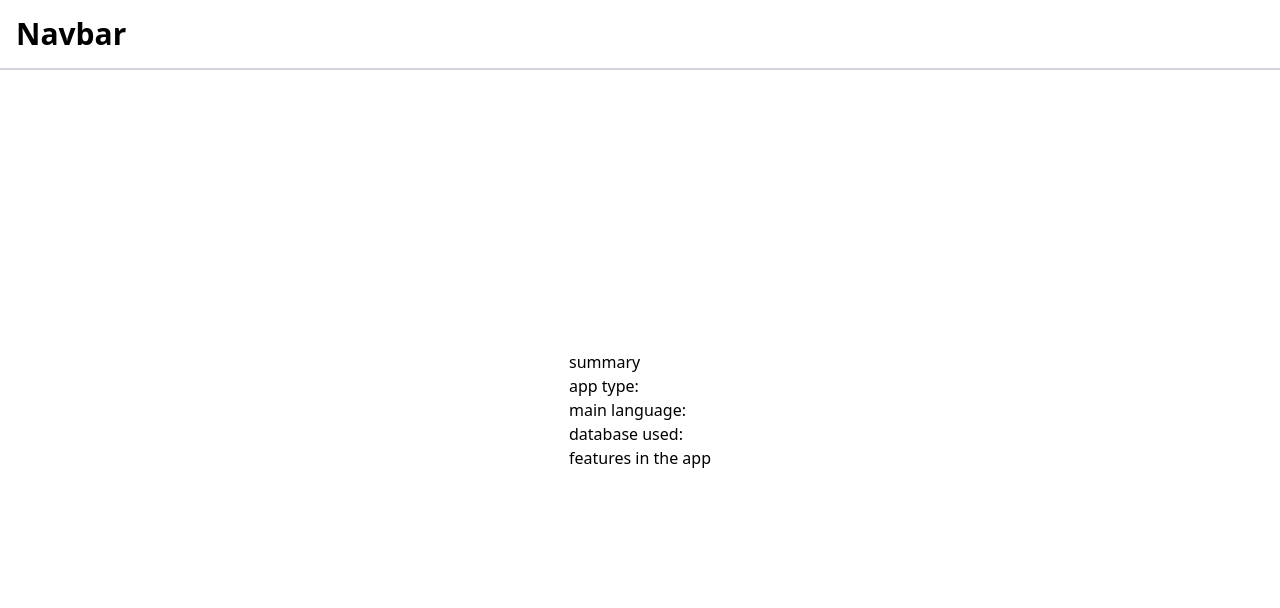
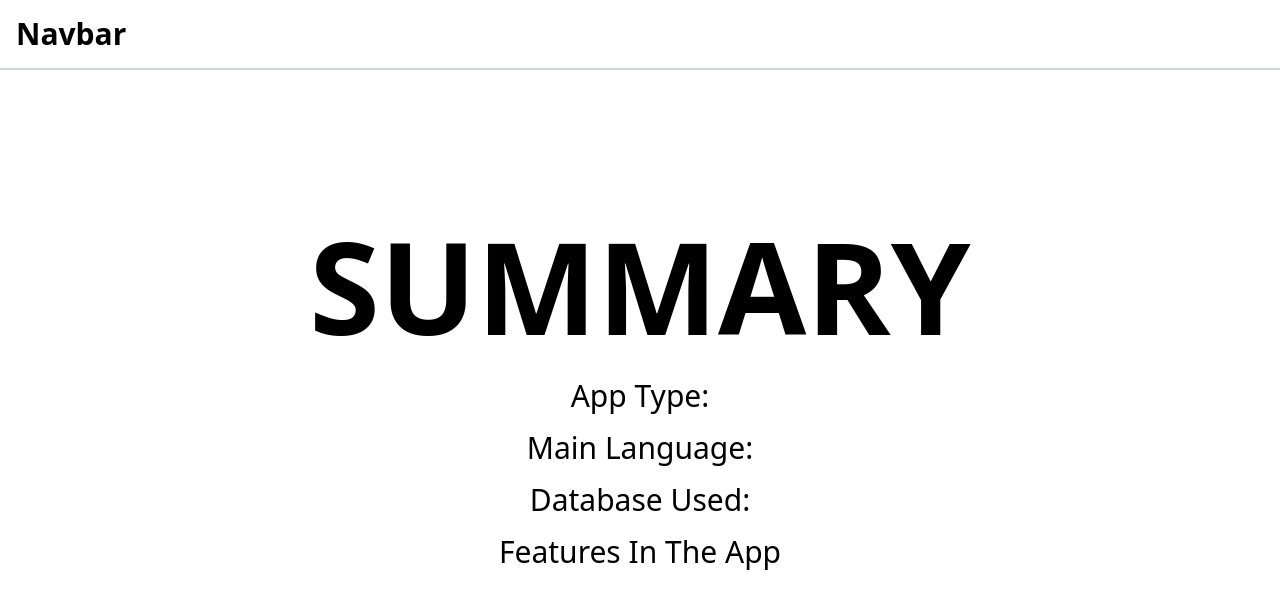
Before and after one commit to NwobiaDavid/BuildMyProject, a React (Vite) app: page /score in a window 1280 px wide. Shown: the top 608 px of the page. Built offline with nearby package versions, Linux system fonts and the light colour scheme.

Commit message:
done with the score page

```diff
--- a/src/components/Score.jsx
+++ b/src/components/Score.jsx
@@ -1,19 +1,68 @@
 /* eslint-disable react/prop-types */
+import { motion } from 'framer-motion';
 
-
-export default function Score({Techstack}) {
+export default function Score({ Techstack }) {
   return (
-    <div>
-      <h2>summary</h2>
-      <p>app type: {Techstack.medium}</p>
-      <p>main language: {Techstack.language}</p>
-      <p>database used: {Techstack.database}</p>
+    <div className='text-3xl pb-10 text-center'>
+      <motion.h2
+        initial={{ y: '-20vh', opacity: 0 }}
+        animate={{ y: 0, opacity: 1 }}
+        transition={{ type: 'spring', stiffness: 100 }}
+        className='text-9xl font-semibold uppercase py-5'
+      >
+        summary
+      </motion.h2>
+      <motion.p
+        initial={{ x: '-20vw', opacity: 0 }}
+        animate={{ x: 0, opacity: 1 }}
+        transition={{ type: 'spring', stiffness: 120, delay: 0.3 }}
+        className='py-2 capitalize'
+      >
+        app type: <span className="text-red-500 font-semibold">{Techstack.medium}</span>
+      </motion.p>
+      <motion.p
+        initial={{ x: '20vw', opacity: 0 }}
+        animate={{ x: 0, opacity: 1 }}
+        transition={{ type: 'spring', stiffness: 120, delay: 0.6 }}
+        className='py-2 capitalize'
+      >
+        main language: <span className="text-red-500 font-semibold">{Techstack.language}</span>
+      </motion.p>
+      <motion.p
+        initial={{ x: '-20vw', opacity: 0 }}
+        animate={{ x: 0, opacity: 1 }}
+        transition={{ type: 'spring', stiffness: 120, delay: 0.9 }}
+        className='py-2 capitalize'
+      >
+        database used:<span className="text-red-500 font-semibold"> {Techstack.database}</span>
+      </motion.p>
       <ul>
-      <h2>features in the app</h2>
-        {Techstack.features.map(item => (
-          <li key={item}>{item}</li>
+        <motion.h2
+          initial={{ y: '20vh', opacity: 0 }}
+          animate={{ y: 0, opacity: 1 }}
+          transition={{
+            type: 'spring',
+            stiffness: 120,
+            delay: 0.12,
+            staggerChildren: 0.4,
+            when: 'beforeChildren',
+          }}
+          className='py-2 capitalize'
+        >
+          features in the app
+        </motion.h2>
+        {Techstack.features.map((item) => (
+          <motion.li
+            initial={{ y: '-10vh', opacity: 0 }}
+            animate={{ y: 0, opacity: 1 }}
+            transition={{ type: 'spring', stiffness: 120 }}
+            key={item}
+            className='text-xl capitalize py-2'
+          >
+          {">>"} {item}
+          </motion.li>
         ))}
       </ul>
     </div>
-  )
+  );
 }
```
